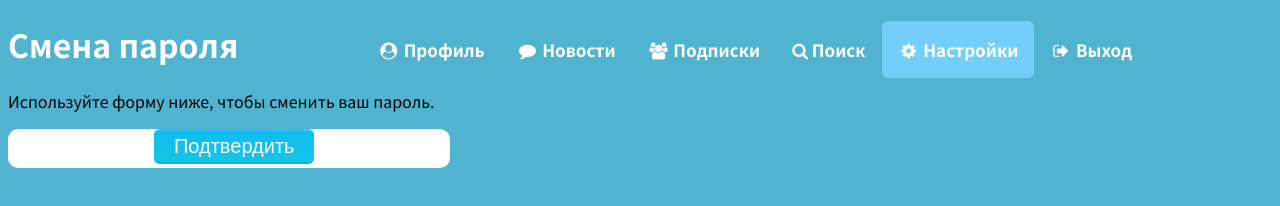
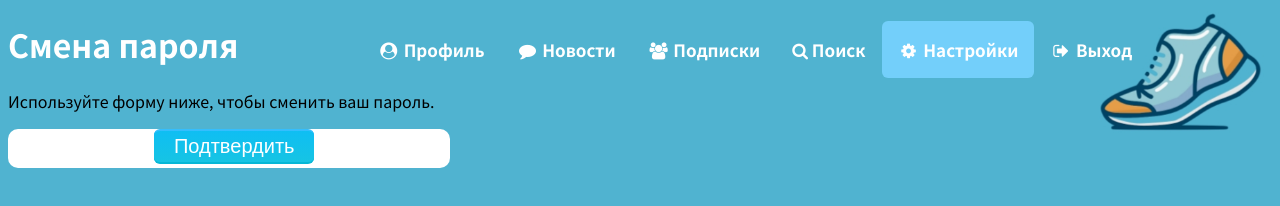
Before and after one commit to ileods/MyRun, a plain HTML site: page password_change_form.html in a window 1280 px wide. Drawn offline with nearby package versions, Linux system fonts and the light colour scheme.

Commit message:
Update password_change_form.css

```diff
--- a/css/password_change_form.css
+++ b/css/password_change_form.css
@@ -98,7 +98,7 @@ padding: 10px;
 }
 
  body{
-        background: url('settings.jpg') no-repeat;
+        background: url('../img/settings.jpg') no-repeat;
       background-size: 100%;
       background-color: #50b3d0;
       font-family: "Noto Sans JP", sans-serif;
```
